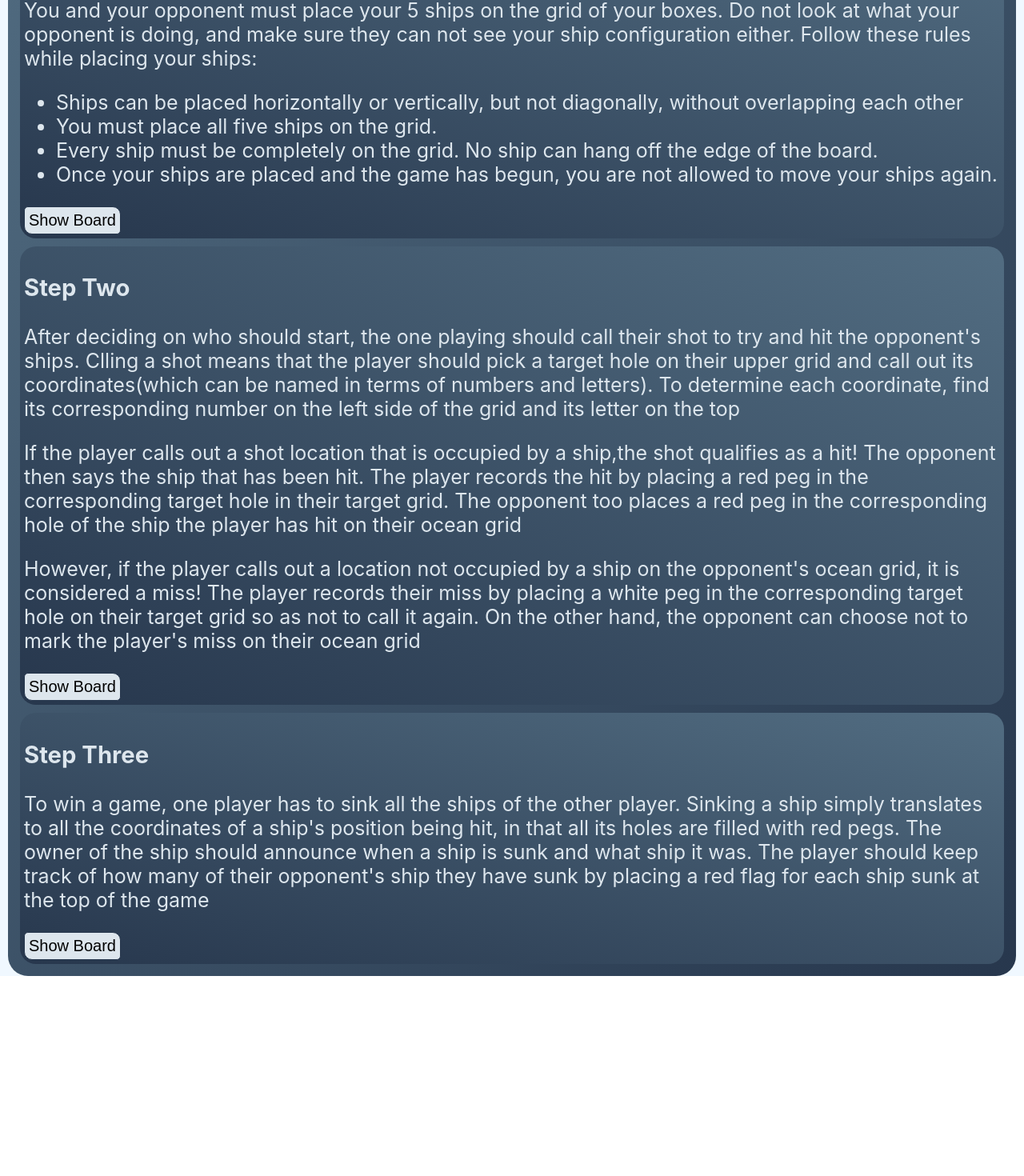
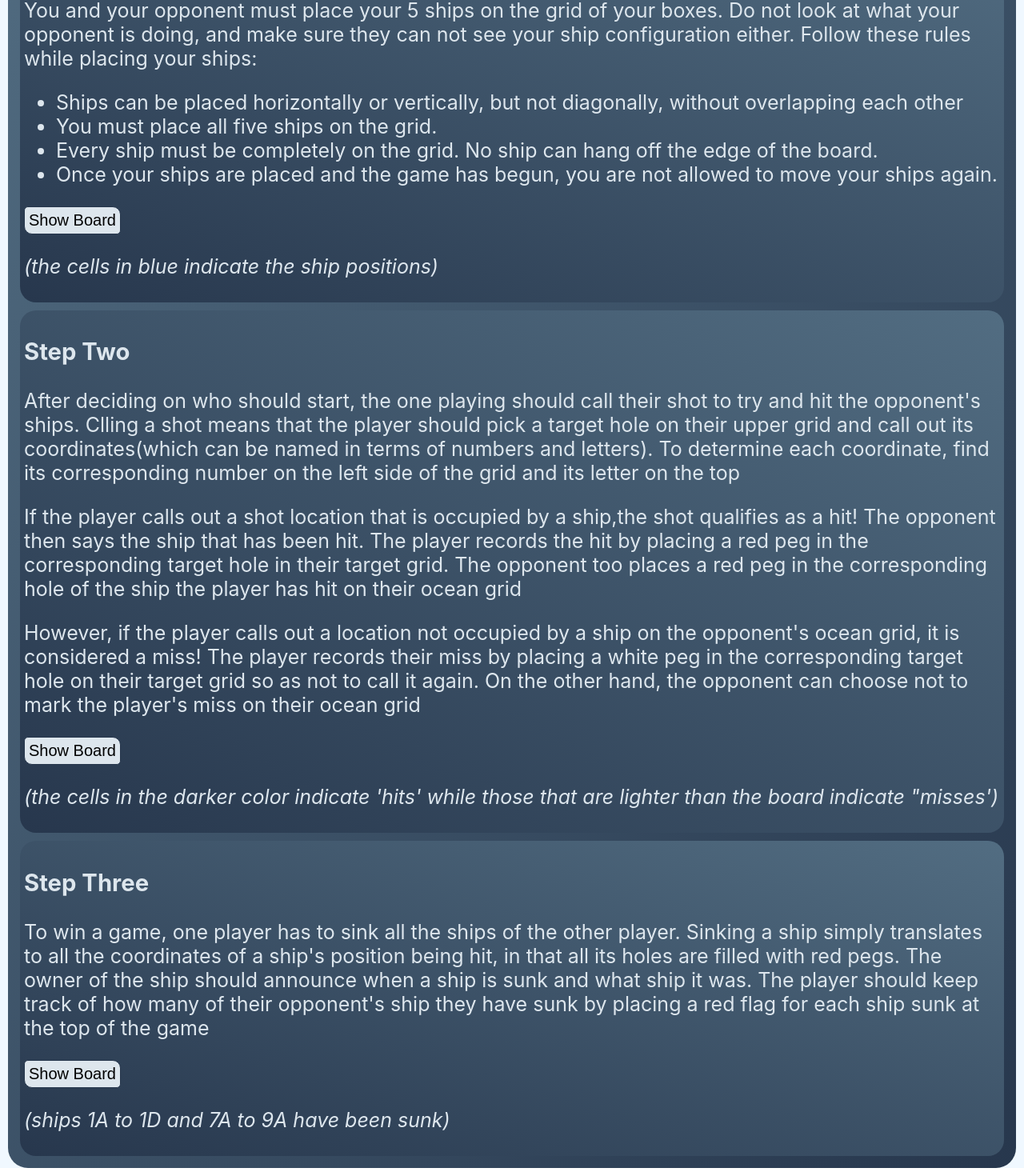
Before and after one commit to l-auta/random-stuff, a React (Create React App) app: page / in a window 1280 px wide. Shown: the part 1100-2570 px from the top of the page at 80% size. Before the commit the page ends 2330 px from the top, so only its background shows below. Built offline with nearby package versions, Linux system fonts and the light colour scheme.

Commit message:
lil modifications

```diff
--- a/src/components/step1.js
+++ b/src/components/step1.js
@@ -17,6 +17,7 @@ function One(){
         <button className="bnt-one" onClick={() => setIsVisible(!isVisible)}>{/*when you click it changes the value to true */}
           {isVisible ? "Hide" : "Show"} Board {/*since its false it'll bring show */}
         </button>
+        <p><i>(the cells in blue indicate the ship positions)</i></p>
         {isVisible && <BattleshipBoard />} {/* Conditionally render BattleshipBoard */}
       </div>
     );
--- a/src/components/step2.js
+++ b/src/components/step2.js
@@ -12,6 +12,7 @@ function Two(){
             <button className="bnt-one" onClick={() => setIsVisible(!isVisible)}>
             {isVisible ? "Hide" : "Show"} Board
             </button>
+            <p><i>(the cells in the darker color indicate 'hits' while those that are lighter than the board indicate "misses')</i></p>
             {isVisible && <BattleshipBoardTwo />} {/* Conditionally render BattleshipBoard */}
         </div>
     )
--- a/src/components/step3.js
+++ b/src/components/step3.js
@@ -10,6 +10,7 @@ function Three(){
             <button className="bnt-one" onClick={() => setIsVisible(!isVisible)}>
             {isVisible ? "Hide" : "Show"} Board
             </button>
+            <p><i>(ships 1A to 1D and 7A to 9A have been sunk)</i></p>
             {isVisible && <BattleshipBoardThree />} {/* Conditionally render BattleshipBoard */}
         </div>
     )
```
